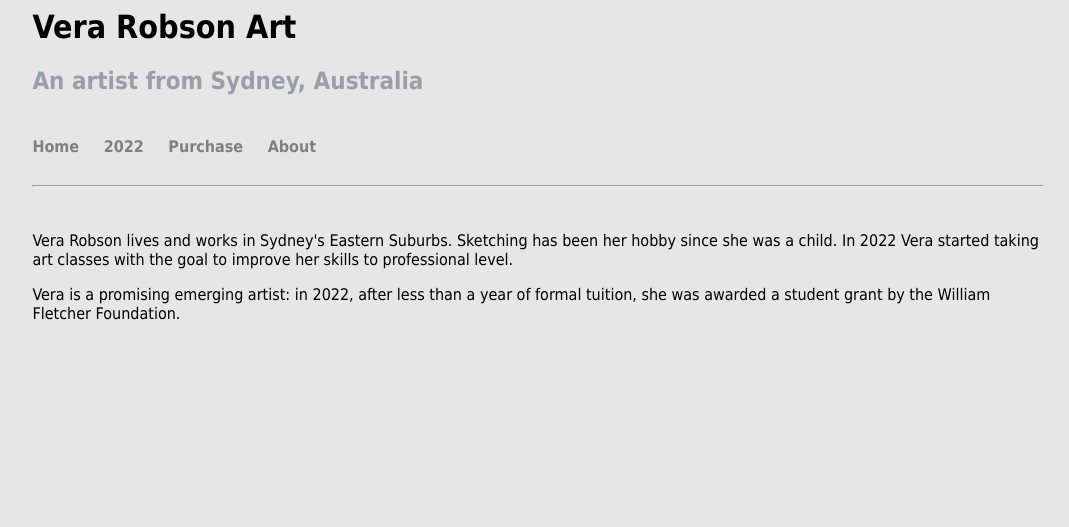
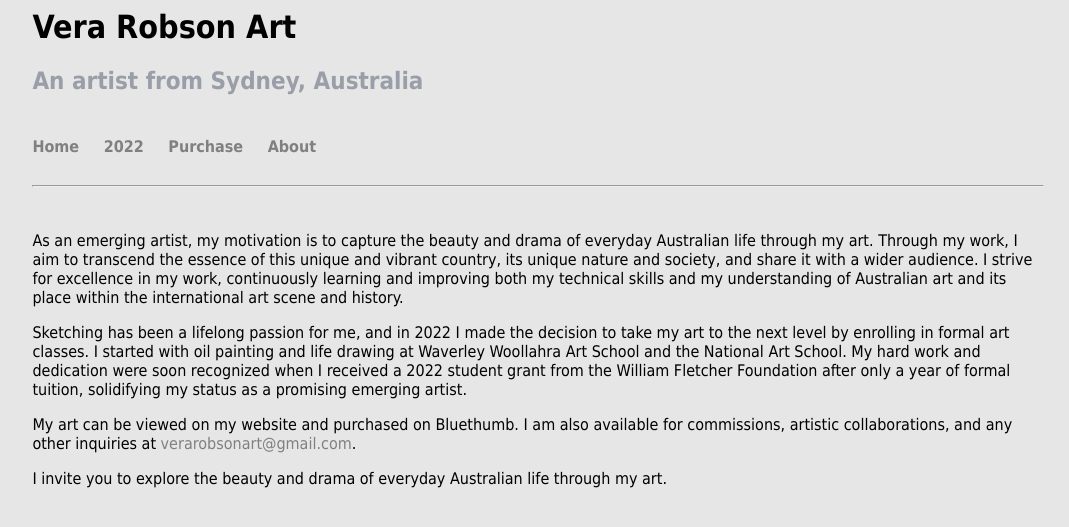
Before and after one commit to verarobsonart/verarobsonart.github.io, a Jekyll site: the page built from about.md, in a window 1280 px wide. Shown: the top 527 px of the page, without its empty margins (102-1171 px from the left). Built offline with Jekyll 4.4.1, drawn with Linux system fonts in a browser that asks for light colours.

Commit message:
Update about.md

```diff
--- a/about.md
+++ b/about.md
@@ -1,6 +1,11 @@
 ---
 layout: default
 ---
-<p>Vera Robson lives and works in Sydney's Eastern Suburbs. Sketching has been her hobby since she was a child. In 2022 Vera started taking art classes with the goal to improve her skills to professional level.</p>
 
-<p>Vera is a promising emerging artist: in 2022, after less than a year of formal tuition, she was awarded a student grant by the William Fletcher Foundation.</p>
+<p>As an emerging artist, my motivation is to capture the beauty and drama of everyday Australian life through my art. Through my work, I aim to transcend the essence of this unique and vibrant country, its unique nature and society, and share it with a wider audience. I strive for excellence in my work, continuously learning and improving both my technical skills and my understanding of Australian art and its place within the international art scene and history.</p>
+
+<p>Sketching has been a lifelong passion for me, and in 2022 I made the decision to take my art to the next level by enrolling in formal art classes. I started with oil painting and life drawing at Waverley Woollahra Art School and the National Art School. My hard work and dedication were soon recognized when I received a 2022 student grant from the William Fletcher Foundation after only a year of formal tuition, solidifying my status as a promising emerging artist.</p>
+
+<p>My art can be viewed on my website and purchased on Bluethumb. I am also available for commissions, artistic collaborations, and any other inquiries at <a href = "mailto:verarobsonart@gmail.com">verarobsonart@gmail.com</a>.</p>
+
+<p>I invite you to explore the beauty and drama of everyday Australian life through my art.</p>
```
